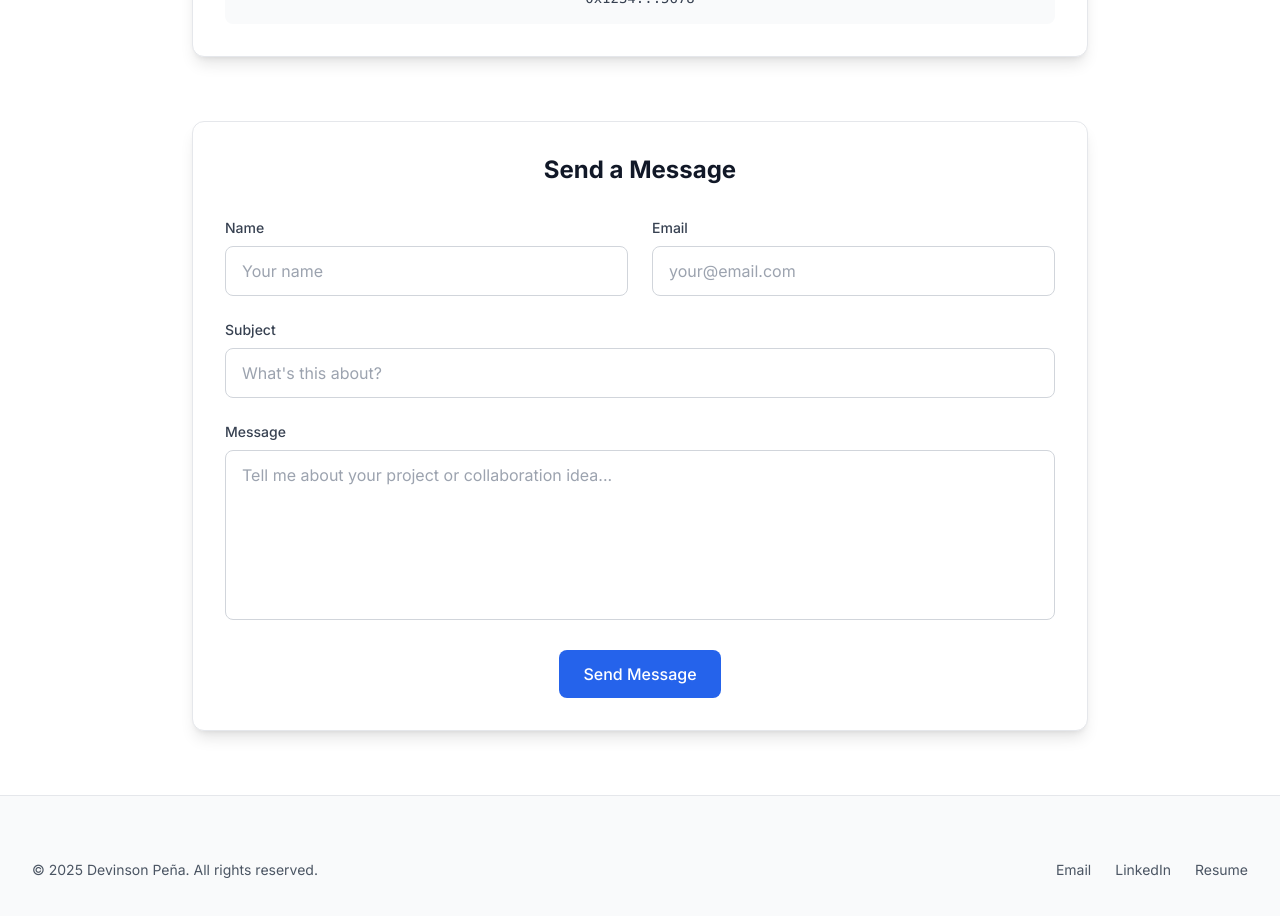
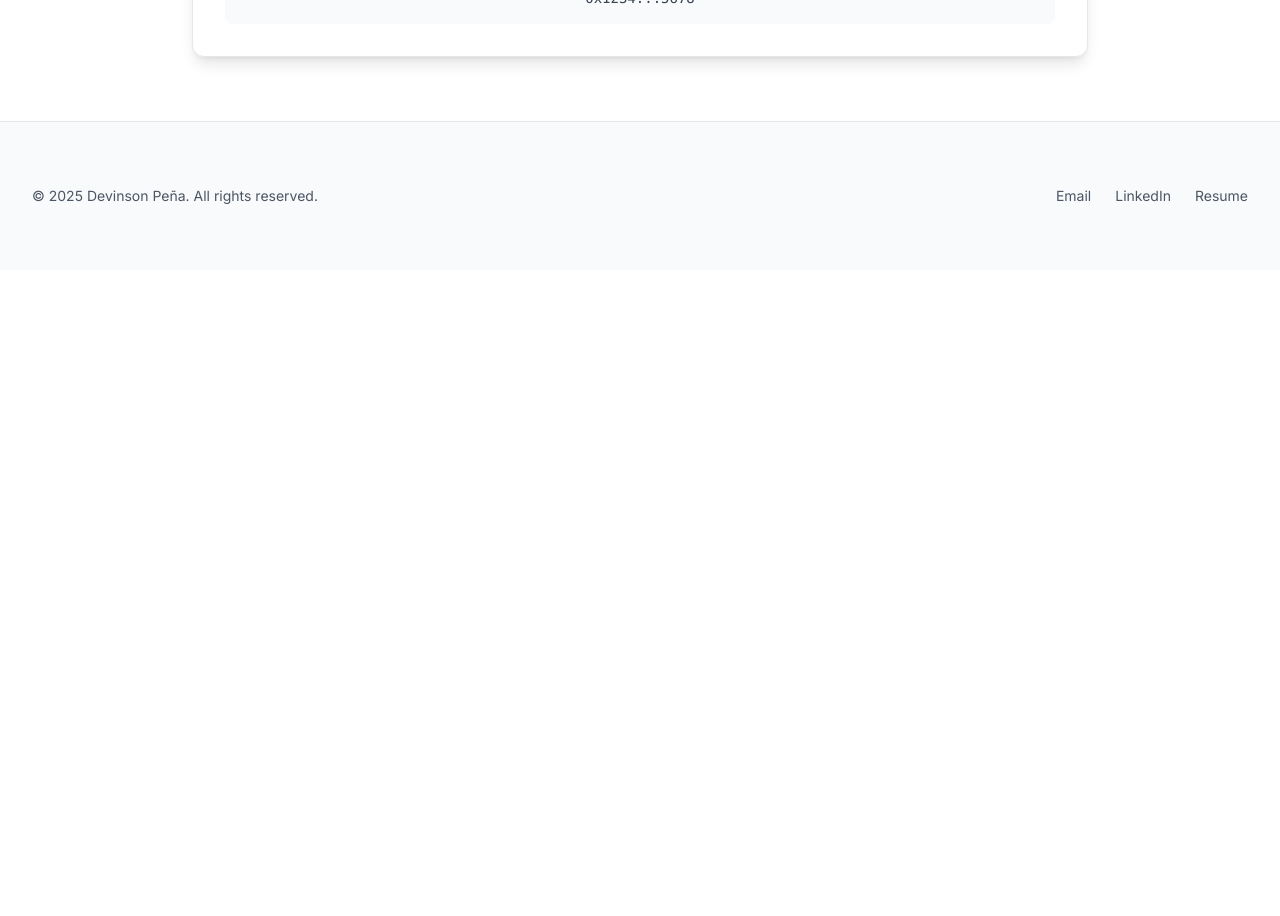
Before and after one commit to Devpen787/personalsite, a Next.js app: page /contact in a window 1280 px wide. Shown: the part 1020-1936 px from the top of the page. After the commit the page ends 1290 px from the top, so only its background shows below. Built offline with nearby package versions, Linux system fonts and the light colour scheme.

Commit message:
Remove contact form, stats section, and move resume download after Web2 experience

```diff
--- a/app/contact/page.tsx
+++ b/app/contact/page.tsx
@@ -1,3 +1,4 @@
+'use client';
 import Header from '@/components/Header'
 import Footer from '@/components/Footer'
 
@@ -63,7 +64,7 @@ export default function Contact() {
               </div>
 
               {/* Web3 Contact */}
-              <div className="card p-8 text-center mb-16">
+              <div className="card p-8 text-center">
                 <div className="w-16 h-16 bg-purple-100 dark:bg-purple-900 rounded-full flex items-center justify-center mx-auto mb-6">
                   <svg className="w-8 h-8 text-purple-600 dark:text-purple-400" fill="none" stroke="currentColor" viewBox="0 0 24 24">
                     <path strokeLinecap="round" strokeLinejoin="round" strokeWidth={2} d="M13 10V3L4 14h7v7l9-11h-7z" />
@@ -86,68 +87,6 @@ export default function Contact() {
                   </div>
                 </div>
               </div>
-
-              {/* Contact Form */}
-              <div className="card p-8">
-                <h3 className="text-2xl font-bold text-center mb-8">Send a Message</h3>
-                <form className="space-y-6">
-                  <div className="grid grid-cols-1 md:grid-cols-2 gap-6">
-                    <div>
-                      <label htmlFor="name" className="block text-sm font-medium text-gray-700 dark:text-gray-300 mb-2">
-                        Name
-                      </label>
-                      <input
-                        type="text"
-                        id="name"
-                        name="name"
-                        className="w-full px-4 py-3 border border-gray-300 dark:border-gray-600 rounded-lg focus:ring-2 focus:ring-blue-500 focus:border-transparent bg-white dark:bg-gray-800 text-gray-900 dark:text-gray-100"
-                        placeholder="Your name"
-                      />
-                    </div>
-                    <div>
-                      <label htmlFor="email" className="block text-sm font-medium text-gray-700 dark:text-gray-300 mb-2">
-                        Email
-                      </label>
-                      <input
-                        type="email"
-                        id="email"
-                        name="email"
-                        className="w-full px-4 py-3 border border-gray-300 dark:border-gray-600 rounded-lg focus:ring-2 focus:ring-blue-500 focus:border-transparent bg-white dark:bg-gray-800 text-gray-900 dark:text-gray-100"
-                        placeholder="your@email.com"
-                      />
-                    </div>
-                  </div>
-                  <div>
-                    <label htmlFor="subject" className="block text-sm font-medium text-gray-700 dark:text-gray-300 mb-2">
-                      Subject
-                    </label>
-                    <input
-                      type="text"
-                      id="subject"
-                      name="subject"
-                      className="w-full px-4 py-3 border border-gray-300 dark:border-gray-600 rounded-lg focus:ring-2 focus:ring-blue-500 focus:border-transparent bg-white dark:bg-gray-800 text-gray-900 dark:text-gray-100"
-                      placeholder="What&apos;s this about?"
-                    />
-                  </div>
-                  <div>
-                    <label htmlFor="message" className="block text-sm font-medium text-gray-700 dark:text-gray-300 mb-2">
-                      Message
-                    </label>
-                    <textarea
-                      id="message"
-                      name="message"
-                      rows={6}
-                      className="w-full px-4 py-3 border border-gray-300 dark:border-gray-600 rounded-lg focus:ring-2 focus:ring-blue-500 focus:border-transparent bg-white dark:bg-gray-800 text-gray-900 dark:text-gray-100 resize-none"
-                      placeholder="Tell me about your project or collaboration idea..."
-                    ></textarea>
-                  </div>
-                  <div className="text-center">
-                    <button type="submit" className="btn-primary">
-                      Send Message
-                    </button>
-                  </div>
-                </form>
-              </div>
             </div>
           </div>
         </section>
--- a/app/experience/page.tsx
+++ b/app/experience/page.tsx
@@ -154,24 +154,6 @@ export default function Experience() {
                 ))}
               </div>
             </div>
-
-            {/* Resume Download */}
-            <div className="text-center">
-              <div className="card p-8 max-w-2xl mx-auto">
-                <h3 className="text-2xl font-bold mb-4">Full Resume</h3>
-                <p className="text-gray-600 dark:text-gray-300 mb-6">
-                  Download my complete resume for detailed experience and qualifications
-                </p>
-                <a
-                  href="/Devinson_Pena_Resume.pdf"
-                  target="_blank"
-                  rel="noopener noreferrer"
-                  className="btn-primary"
-                >
-                  Download Resume (PDF)
-                </a>
-              </div>
-            </div>
           </div>
         </section>
       </main>
--- a/app/page.tsx
+++ b/app/page.tsx
@@ -143,25 +143,8 @@ export default function Home() {
           </div>
         </section>
 
-        {/* Quick Stats Section */}
-        <section className="section-padding bg-gray-50 dark:bg-gray-800">
-          <div className="container-max">
-            <div className="grid grid-cols-1 md:grid-cols-3 gap-8">
-              <div className="text-center">
-                <div className="text-3xl font-bold text-blue-600 dark:text-blue-400 mb-2">3+</div>
-                <div className="text-gray-600 dark:text-gray-300">Web3 Projects</div>
-              </div>
-              <div className="text-center">
-                <div className="text-3xl font-bold text-blue-600 dark:text-blue-400 mb-2">10+</div>
-                <div className="text-gray-600 dark:text-gray-300">Years Experience</div>
-              </div>
-              <div className="text-center">
-                <div className="text-3xl font-bold text-blue-600 dark:text-blue-400 mb-2">100+</div>
-                <div className="text-gray-600 dark:text-gray-300">Clients Served</div>
-              </div>
-            </div>
-          </div>
-        </section>
+        {/* Simple Separator */}
+        <div className="border-t border-gray-200 dark:border-gray-700"></div>
 
         {/* Experience Section */}
         <section id="experience" className="section-padding">
@@ -204,6 +187,29 @@ export default function Home() {
                     </p>
                   </div>
                 ))}
+              </div>
+            </div>
+
+            {/* Resume Download Section */}
+            <div className="mb-16">
+              <div className="card p-8 text-center">
+                <div className="w-16 h-16 bg-green-100 dark:bg-green-900 rounded-full flex items-center justify-center mx-auto mb-6">
+                  <svg className="w-8 h-8 text-green-600 dark:text-green-400" fill="none" stroke="currentColor" viewBox="0 0 24 24">
+                    <path strokeLinecap="round" strokeLinejoin="round" strokeWidth={2} d="M12 10v6m0 0l-3-3m3 3l3-3m2 8H7a2 2 0 01-2-2V5a2 2 0 012-2h5.586a1 1 0 01.707.293l5.414 5.414a1 1 0 01.293.707V19a2 2 0 01-2 2z" />
+                  </svg>
+                </div>
+                <h3 className="text-2xl font-bold mb-4">Full Resume</h3>
+                <p className="text-gray-600 dark:text-gray-300 mb-6">
+                  Download my complete resume for detailed experience and qualifications
+                </p>
+                <a
+                  href="/Devinson_Pena_Resume.pdf"
+                  target="_blank"
+                  rel="noopener noreferrer"
+                  className="btn-primary"
+                >
+                  Download Resume (PDF)
+                </a>
               </div>
             </div>
 
@@ -400,68 +406,6 @@ export default function Home() {
                   </div>
                 </div>
               </div>
-
-              {/* Contact Form */}
-              <div className="card p-8">
-                <h3 className="text-2xl font-bold text-center mb-8">Send a Message</h3>
-                <form className="space-y-6">
-                  <div className="grid grid-cols-1 md:grid-cols-2 gap-6">
-                    <div>
-                      <label htmlFor="name" className="block text-sm font-medium text-gray-700 dark:text-gray-300 mb-2">
-                        Name
-                      </label>
-                      <input
-                        type="text"
-                        id="name"
-                        name="name"
-                        className="w-full px-4 py-3 border border-gray-300 dark:border-gray-600 rounded-lg focus:ring-2 focus:ring-blue-500 focus:border-transparent bg-white dark:bg-gray-800 text-gray-900 dark:text-gray-100"
-                        placeholder="Your name"
-                      />
-                    </div>
-                    <div>
-                      <label htmlFor="email" className="block text-sm font-medium text-gray-700 dark:text-gray-300 mb-2">
-                        Email
-                      </label>
-                      <input
-                        type="email"
-                        id="email"
-                        name="email"
-                        className="w-full px-4 py-3 border border-gray-300 dark:border-gray-600 rounded-lg focus:ring-2 focus:ring-blue-500 focus:border-transparent bg-white dark:bg-gray-800 text-gray-900 dark:text-gray-100"
-                        placeholder="your@email.com"
-                      />
-                    </div>
-                  </div>
-                  <div>
-                    <label htmlFor="subject" className="block text-sm font-medium text-gray-700 dark:text-gray-300 mb-2">
-                      Subject
-                    </label>
-                    <input
-                      type="text"
-                      id="subject"
-                      name="subject"
-                      className="w-full px-4 py-3 border border-gray-300 dark:border-gray-600 rounded-lg focus:ring-2 focus:ring-blue-500 focus:border-transparent bg-white dark:bg-gray-800 text-gray-900 dark:text-gray-100"
-                      placeholder="What&apos;s this about?"
-                    />
-                  </div>
-                  <div>
-                    <label htmlFor="message" className="block text-sm font-medium text-gray-700 dark:text-gray-300 mb-2">
-                      Message
-                    </label>
-                    <textarea
-                      id="message"
-                      name="message"
-                      rows={6}
-                      className="w-full px-4 py-3 border border-gray-300 dark:border-gray-600 rounded-lg focus:ring-2 focus:ring-blue-500 focus:border-transparent bg-white dark:bg-gray-800 text-gray-900 dark:text-gray-100 resize-none"
-                      placeholder="Tell me about your project or collaboration idea..."
-                    ></textarea>
-                  </div>
-                  <div className="text-center">
-                    <button type="submit" className="btn-primary">
-                      Send Message
-                    </button>
-                  </div>
-                </form>
-              </div>
             </div>
           </div>
         </section>
--- a/package.json
+++ b/package.json
@@ -11,7 +11,8 @@
   "dependencies": {
     "next": "14.2.30",
     "react": "^18",
-    "react-dom": "^18"
+    "react-dom": "^18",
+    "resend": "^4.6.0"
   },
   "devDependencies": {
     "@types/node": "^20",
```
Also changed, not shown: 1 other file (tests, documents, lock files or other folders).
